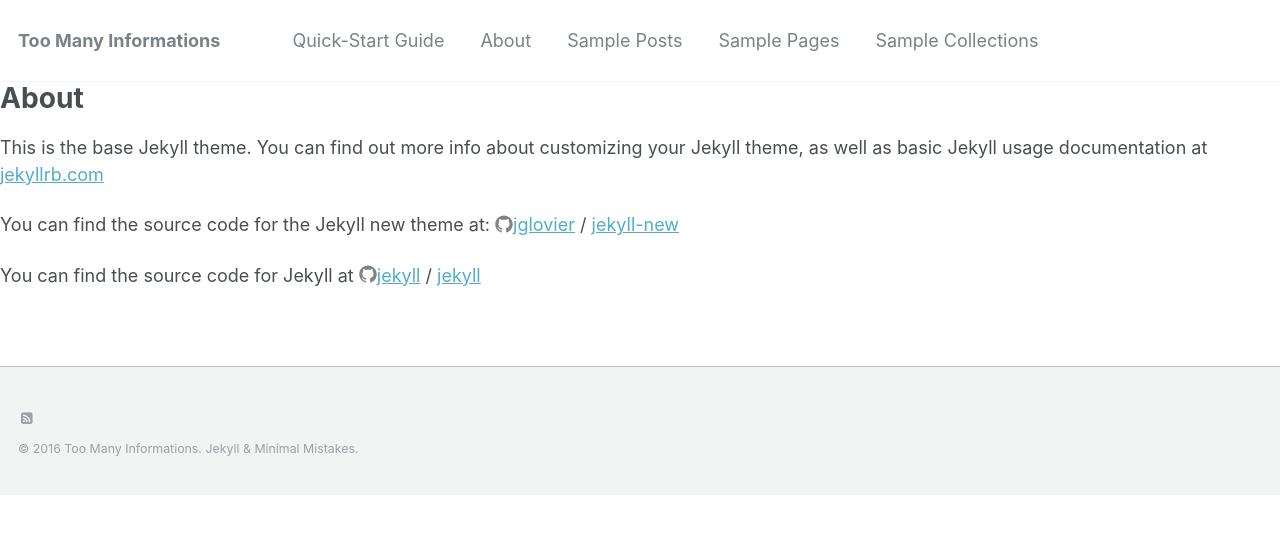
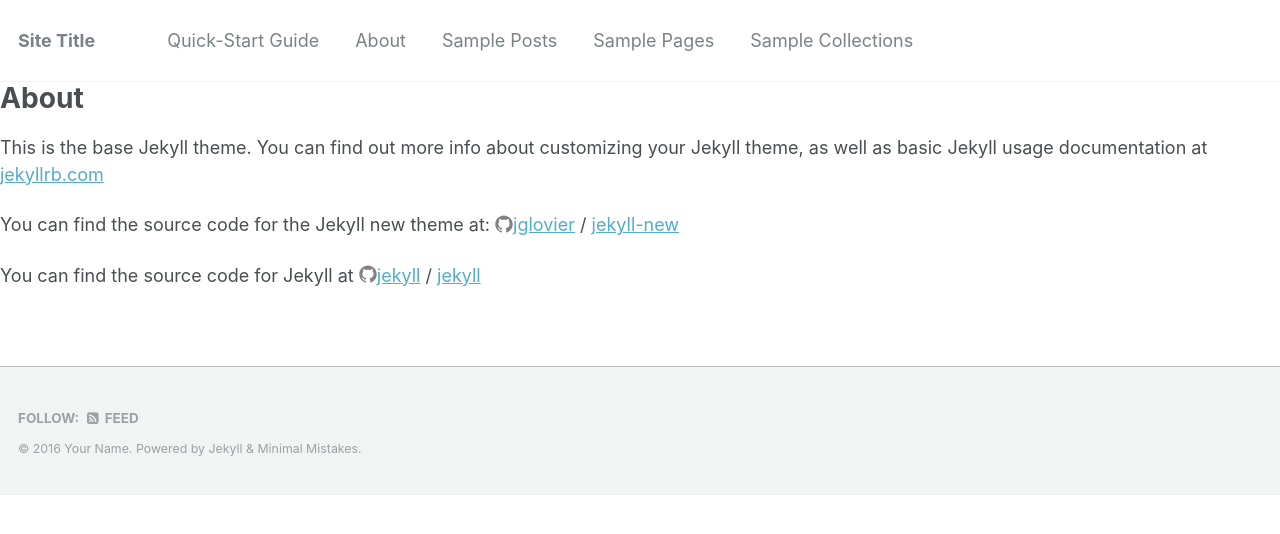
Before and after one commit to foxiae/foxiae, a Jekyll site: the page built from about.md, in a window 1280 px wide. Shown: the top 534 px of the page. Built offline with Jekyll 4.4.1, drawn with Linux system fonts in a browser that asks for light colours; part of the change alters nothing that is shown.

Commit message:
implemented minimal mistakes template

```diff
--- a/_config.yml
+++ b/_config.yml
@@ -1,18 +1,208 @@
 # Welcome to Jekyll!
 #
-# This config file is meant for settings that affect your whole blog, values
+# This config file is meant for settings that affect your entire site, values
 # which you are expected to set up once and rarely need to edit after that.
 # For technical reasons, this file is *NOT* reloaded automatically when you use
-# 'jekyll serve'. If you change this file, please restart the server process.
+# `jekyll serve`. If you change this file, please restart the server process.
 
-# Site settings
-title: Too Many Informations
-email: oliviabrundage@gmail.com
-description: Learning something new often feels like you being blasted by a fire hydrant. Come share my experience, bit by bit.
-baseurl: "" # the subpath of your site, e.g. /blog
-url: "https://codemethisolivia.com" # the base hostname & protocol for your site
-twitter_username: dothecodeolivia
-github_username:  foxiae
+# Site Settings
+locale                   : "en-US"
+title                    : "Site Title"
+title_separator          : "-"
+name                     : "Your Name"
+description              : "An amazing website."
+url                      : # the base hostname & protocol for your site e.g. "https://mmistakes.github.io"
+baseurl                  : # the subpath of your site, e.g. "/blog"
+gh_repo                  :
+teaser                   : # filename of teaser fallback teaser image placed in /images/, .e.g. "500x300.png"
+# breadcrumbs            : false # true, false (default)
+words_per_minute         : 200
+comments:
+  provider               : # false (default), "disqus", "discourse", "facebook", "google-plus", custom"
+  disqus:
+    shortname            : # https://help.disqus.com/customer/portal/articles/466208-what-s-a-shortname-
+  discourse:
+    server               : # https://meta.discourse.org/t/embedding-discourse-comments-via-javascript/31963 , e.g.: meta.discourse.org
+  facebook:
+    # https://developers.facebook.com/docs/plugins/comments
+    appid                :
+    num_posts            : # 5 (default)
+    colorscheme          : # "light" (default), "dark"
 
-# Build settings
+# SEO Related
+google_site_verification :
+bing_site_verification   :
+alexa_site_verification  :
+yandex_site_verification :
+
+# Social Sharing
+twitter:
+  username               :
+facebook:
+  username               :
+  app_id                 :
+  publisher              :
+og_image                 : # Open Graph/Twitter default site image
+# For specifying social profiles
+# - https://developers.google.com/structured-data/customize/social-profiles
+social:
+  type                   : # Person or Organization (defaults to Person)
+  name                   : # If the user or organization name differs from the site's name
+  links: # An array of links to social media profiles
+
+# Analytics
+analytics:
+  provider               : false # false (default), "google", "google-universal", "custom"
+  google:
+    tracking_id          :
+
+# Google AdSense
+google_ad_client         :
+google_ad_slot           :
+
+
+# Site Author
+author:
+  name             : "Your Name"
+  avatar           : "bio-photo.jpg"
+  bio              : "I am an amazing person."
+  location         : "Somewhere"
+  email            :
+  uri              :
+  bitbucket        :
+  codepen          :
+  dribbble         :
+  flickr           :
+  facebook         :
+  foursquare       :
+  github           :
+  google_plus      :
+  keybase          :
+  instagram        :
+  lastfm           :
+  linkedin         :
+  pinterest        :
+  soundcloud       :
+  stackoverflow    : # http://stackoverflow.com/users/123456/username
+  steam            :
+  tumblr           :
+  twitter          :
+  vine             :
+  weibo            :
+  xing             :
+  youtube          :
+
+
+# Reading Files
+include:
+  - .htaccess
+  - _pages
+exclude:
+  - "*.sublime-project"
+  - "*.sublime-workspace"
+  - .asset-cache
+  - .bundle
+  - .jekyll-assets-cache
+  - .sass-cache
+  - assets/js/plugins
+  - assets/js/_main.js
+  - assets/js/vendor
+  - Capfile
+  - CHANGELOG
+  - config
+  - Gemfile
+  - Gruntfile.js
+  - gulpfile.js
+  - LICENSE
+  - log
+  - node_modules
+  - package.json
+  - Rakefile
+  - README
+  - tmp
+keep_files:
+  - .git
+  - .svn
+encoding: "utf-8"
+markdown_ext: "markdown,mkdown,mkdn,mkd,md"
+
+
+# Conversion
 markdown: kramdown
+highlighter: rouge
+lsi: false
+excerpt_separator: "\n\n"
+incremental: false
+
+
+# Markdown Processing
+kramdown:
+  input: GFM
+  hard_wrap: false
+  auto_ids: true
+  footnote_nr: 1
+  entity_output: as_char
+  toc_levels: 1..6
+  smart_quotes: lsquo,rsquo,ldquo,rdquo
+  enable_coderay: false
+
+
+# Outputting
+permalink: /:categories/:title/
+paginate: 5 # amount of posts to show
+paginate_path: /page:num/
+timezone: # http://en.wikipedia.org/wiki/List_of_tz_database_time_zones
+
+
+# Plugins
+gems:
+  - jekyll-paginate
+  - jekyll-sitemap
+  - jekyll-gist
+  - jekyll-feed
+  - jemoji
+
+# mimic GitHub Pages with --safe
+whitelist:
+  - jekyll-paginate
+  - jekyll-sitemap
+  - jekyll-gist
+  - jekyll-feed
+  - jemoji
+
+
+# Archives
+#  Type
+#  - GitHub Pages compatible archive pages built with Liquid ~> type: liquid (default)
+#  - Jekyll Archives plugin archive pages ~> type: jekyll-archives
+#  Path (examples)
+#  - Archive page should exist at path when using Liquid method or you can
+#    expect broken links (especially with breadcrumbs enabled)
+#  - <base_path>/tags/my-awesome-tag/index.html ~> path: /tags/
+#  - <base_path/categories/my-awesome-category/index.html ~> path: /categories/
+#  - <base_path/my-awesome-category/index.html ~> path: /
+category_archive:
+  type: liquid
+  path: /categories/
+tag_archive:
+  type: liquid
+  path: /tags/
+# https://github.com/jekyll/jekyll-archives
+# jekyll-archives:
+#   enabled:
+#     - categories
+#     - tags
+#   layouts:
+#     category: archive-taxonomy
+#     tag: archive-taxonomy
+#   permalinks:
+#     category: /categories/:name/
+#     tag: /tags/:name/
+
+
+# HTML Compression
+# - http://jch.penibelst.de/
+compress_html:
+  clippings: all
+  ignore:
+    envs: development
```
